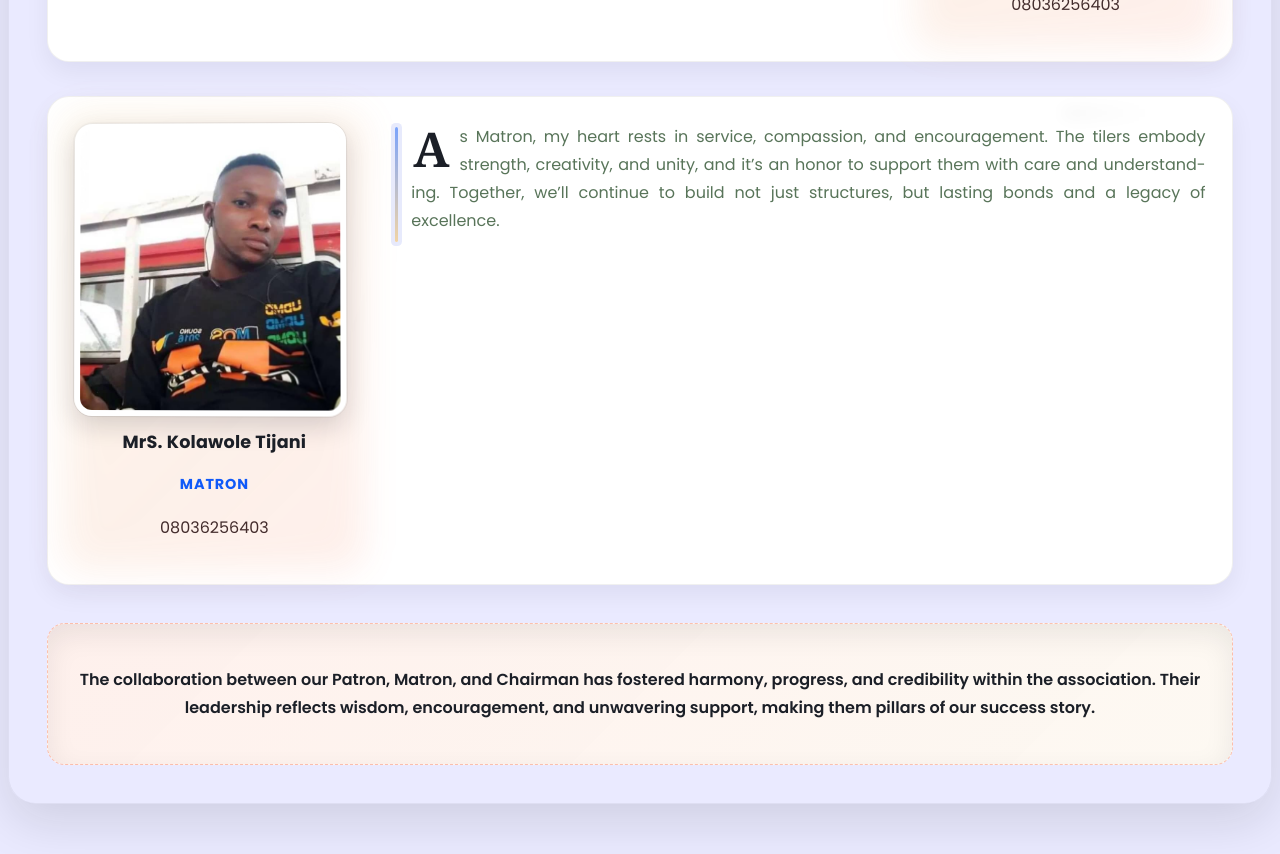
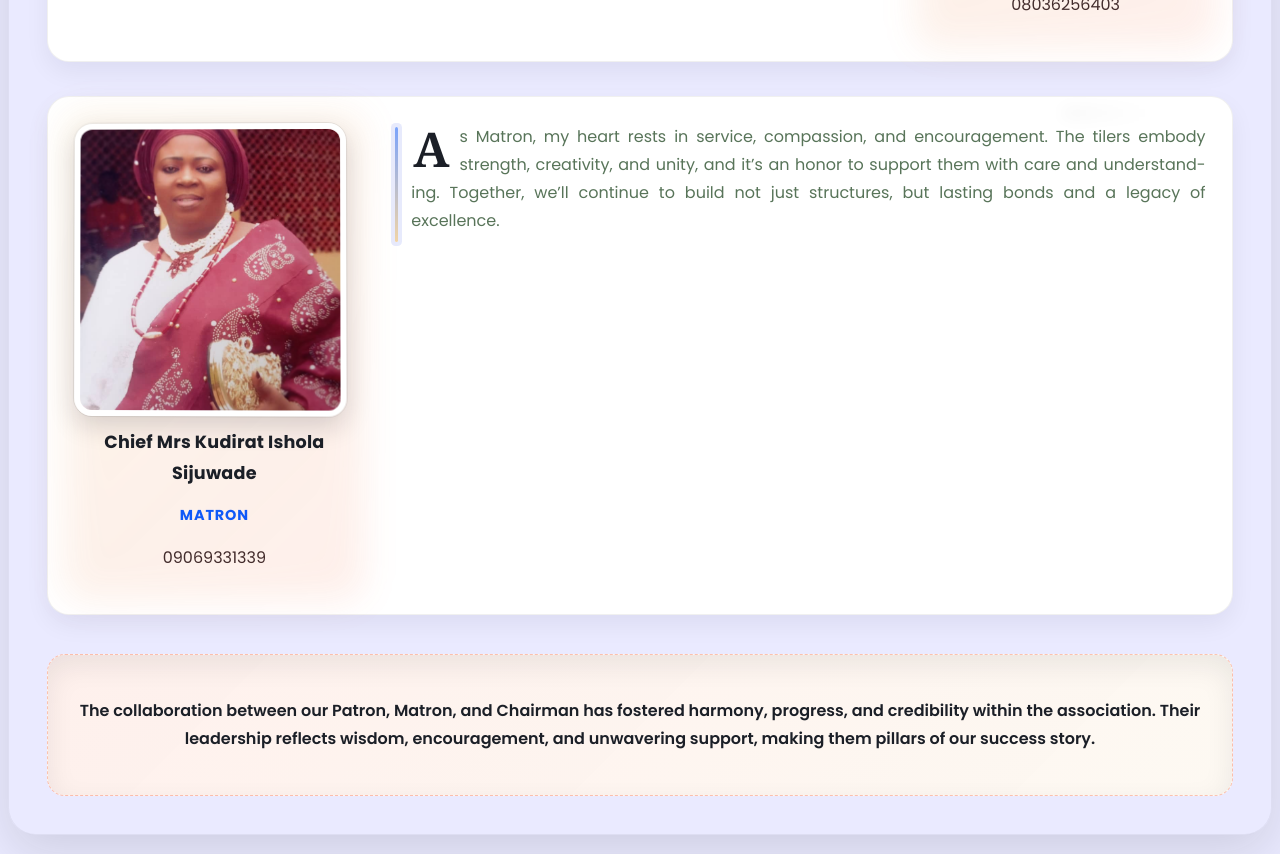
Before and after one commit to nitroEef/Ita, a React (Vite) app: page / in a window 1280 px wide. Shown: the part 5540-6394 px from the top of the page. Built offline with nearby package versions, Linux system fonts and the light colour scheme.

Commit message:
your message

```diff
--- a/src/Components/Executives/Executives.css
+++ b/src/Components/Executives/Executives.css
@@ -40,7 +40,13 @@
   outline: none;
   transition: all 0.3s ease;
 }
-
+.fli{
+  color:rgb(34, 33, 33);
+  background:red;
+}
+.exe-filter-container{
+  color:black;
+}
 .exe-controls select:focus,
 .exe-search:focus {
   border-color: #101aa4;
--- a/src/Components/Executives/Executives.jsx
+++ b/src/Components/Executives/Executives.jsx
@@ -104,7 +104,7 @@ useEffect(() => {
       <div className="exe-controls" style={{ maxWidth: 980, margin: "0 auto 24px", display: "flex", gap: 12, justifyContent: "center", flexWrap: "wrap" }}>
         <div className="exe-filter-container">
           <label htmlFor="filter" style={{ marginRight: 8, fontWeight: 600,}}>Filter by Position:</label>
-          <select id="filter" value={filter} onChange={handleFilterChange}>
+          <select id="filter" className="fli" value={filter} onChange={handleFilterChange}>
             {positions.map((pos, idx) => (
               <option key={idx} value={pos}>{pos}</option>
             ))}
--- a/src/Components/Patron/PatronMatron.jsx
+++ b/src/Components/Patron/PatronMatron.jsx
@@ -64,11 +64,11 @@ Together, we can elevate standards, promote innovation in craftsmanship,
 
       <div className="article">
         <div className="photo-block" data-aos="fade-right">
-          <img src="/small.jpg" alt="Tiler at work" className="patimage" />
+          <img src="/iyaa.jpg" alt="Tiler at work" className="patimage" />
 
-          <h3>MrS. Kolawole Tijani</h3>
+          <h3>Chief Mrs Kudirat Ishola Sijuwade </h3>
           <p className="title">Matron</p>
-          <p>08036256403</p>
+          <p>09069331339</p>
         </div>
         <div className="article-text">
           <p>
```
Also changed, not shown: public/iyaa.jpg (added).
